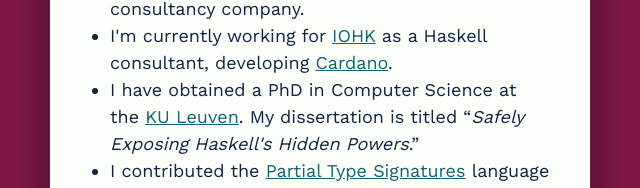
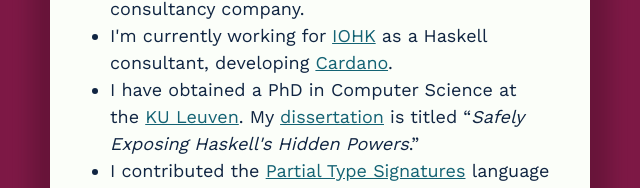
Before and after one commit to mrBliss/mrBliss.github.io, a plain HTML site: page index.html in a window 1280 px wide. Shown: the part 607-795 px from the top of the page, 320-960 px from the left. Drawn offline with nearby package versions, Linux system fonts and the light colour scheme.

Commit message:
Add link to PhD dissertation

```diff
--- a/index.html
+++ b/index.html
@@ -102,7 +102,7 @@
       <ul class="lead">
         <li>I'm a member of <a href="https://www.well-typed.com/">Well-Typed LLP</a>, a Haskell consultancy company.</li>
         <li>I'm currently working for <a href="https://iohk.io/">IOHK</a> as a Haskell consultant, developing <a href="https://www.cardano.org/">Cardano</a>.</li>
-        <li>I have obtained a PhD in Computer Science at the <a href="https://distrinet.cs.kuleuven.be/">KU Leuven</a>. My dissertation is titled &ldquo;<i>Safely Exposing Haskell's Hidden Powers</i>.&rdquo;</li>
+        <li>I have obtained a PhD in Computer Science at the <a href="https://distrinet.cs.kuleuven.be/">KU Leuven</a>. My <a href="https://lirias.kuleuven.be/2314645">dissertation</a> is titled &ldquo;<i>Safely Exposing Haskell's Hidden Powers</i>.&rdquo;</li>
         <li>I contributed the <a href="https://downloads.haskell.org/~ghc/latest/docs/html/users_guide/glasgow_exts.html#extension-PartialTypeSignatures">Partial Type Signatures</a> language extension to the Glasgow Haskell Compiler (GHC).</li>
       </ul>
 
```
